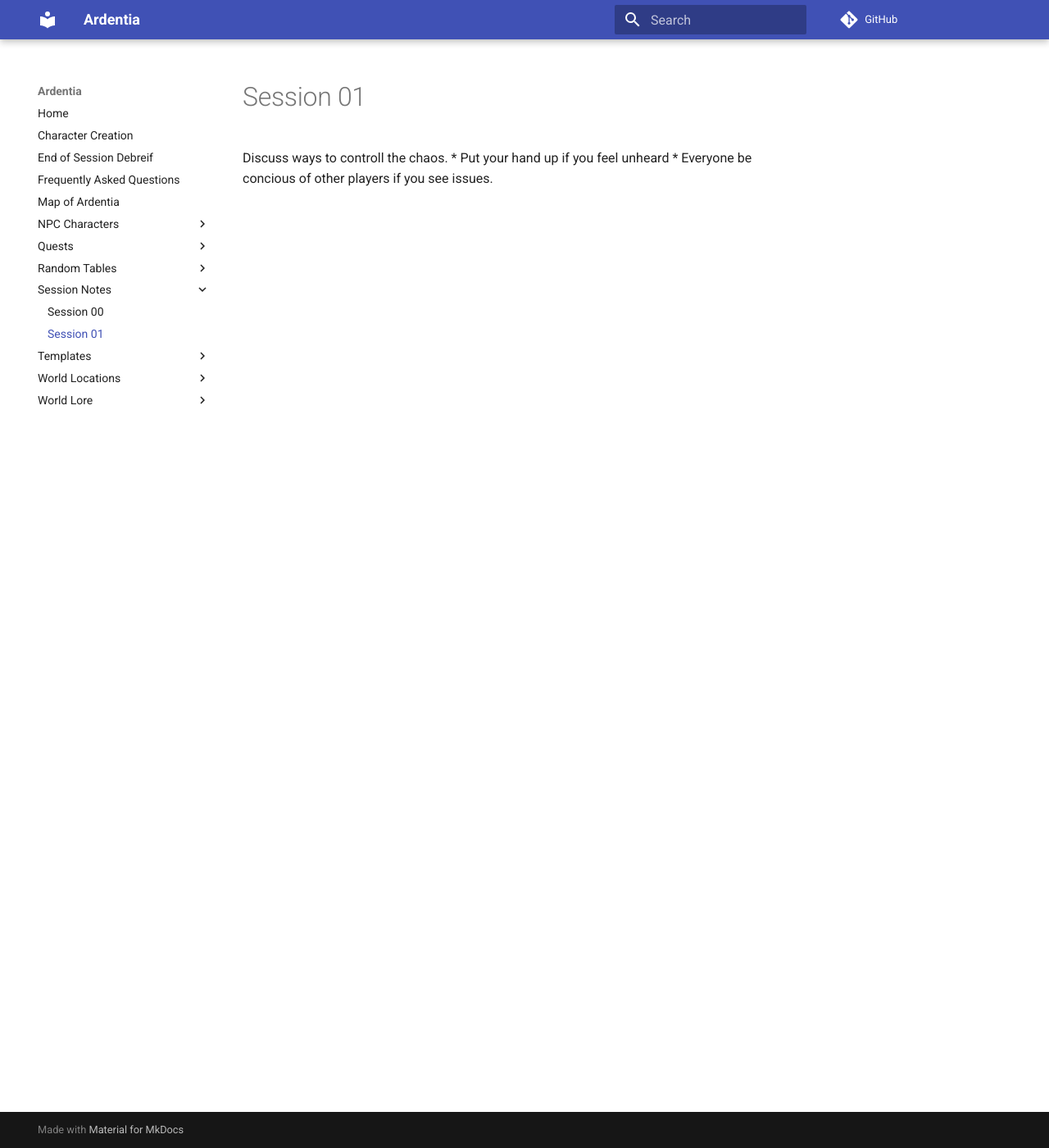
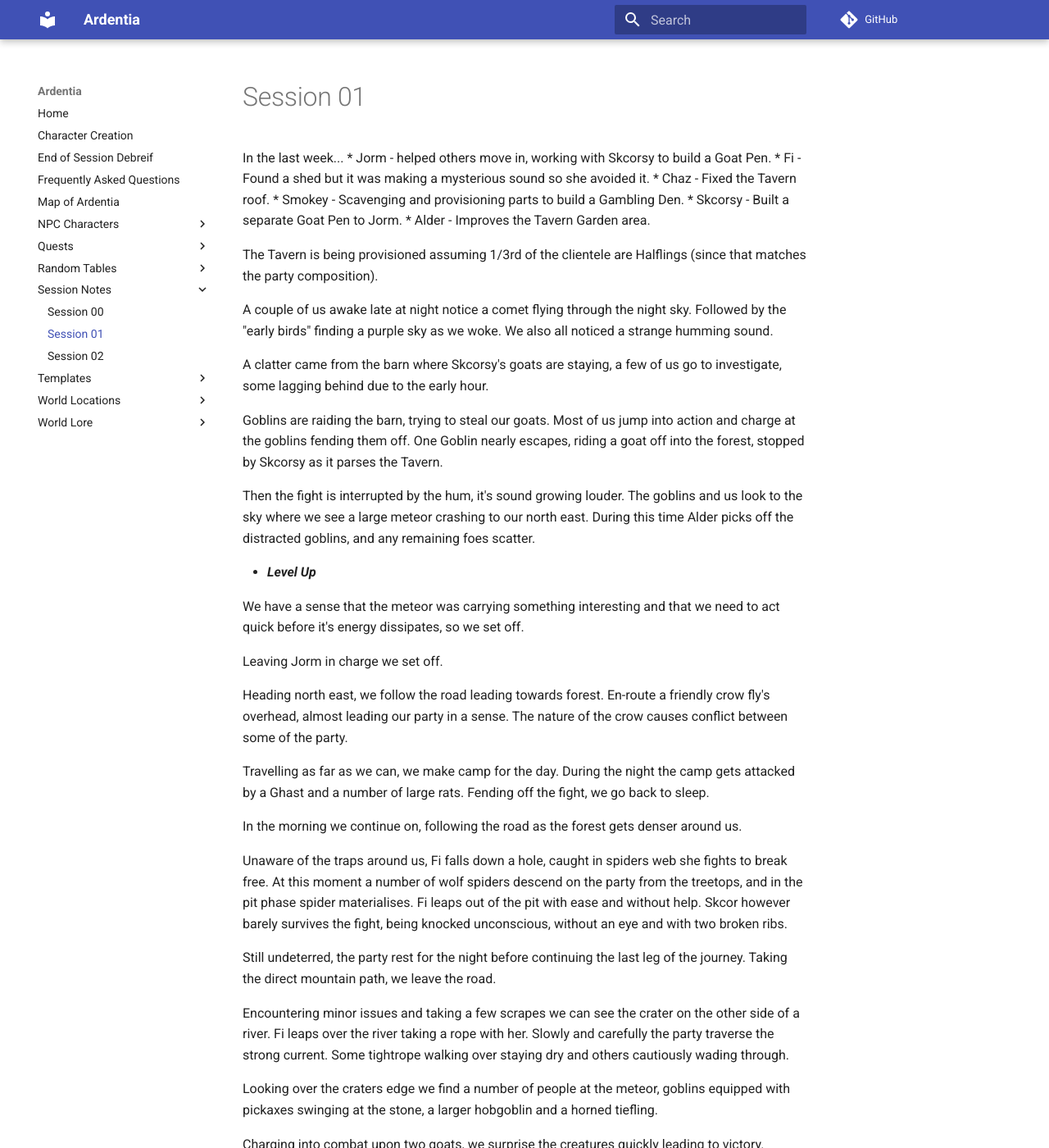
Before and after one commit to bobalob3/Ardentia, an MkDocs documentation site: the page built from ardentia/Session Notes/Session 01.md, in a window 1280 px wide and 1400 px high. Shown: the whole window at 82% size. Built offline with MkDocs 1.6.1 and Material for MkDocs 9.7.7, drawn with Linux system fonts in a browser that asks for light colours; comment, search, counter and statistics services are not loaded; some of the changed text lies outside the part shown.

Commit message:
feat: content 01 May

```diff
--- a/ardentia/Session Notes/Session 01.md
+++ b/ardentia/Session Notes/Session 01.md
@@ -1,3 +1,58 @@
-Discuss ways to controll the chaos.
-* Put your hand up if you feel unheard
-* Everyone be concious of other players if you see issues.
+In the last week...
+* Jorm - helped others move in, working with Skcorsy to build a Goat Pen.
+* Fi - Found a shed but it was making a mysterious sound so she avoided it.
+* Chaz - Fixed the Tavern roof.
+* Smokey - Scavenging and provisioning parts to build a Gambling Den.
+* Skcorsy - Built a separate Goat Pen to Jorm.
+* Alder - Improves the Tavern Garden area.
+
+The Tavern is being provisioned assuming 1/3rd of the clientele are Halflings (since that matches the party composition).
+
+A couple of us awake late at night notice a comet flying through the night sky. Followed by the "early birds" finding a purple sky as we woke. We also all noticed a strange humming sound.
+
+A clatter came from the barn where Skcorsy's goats are staying, a few of us go to investigate, some lagging behind due to the early hour.
+
+Goblins are raiding the barn, trying to steal our goats.
+Most of us jump into action and charge at the goblins fending them off.
+One Goblin nearly escapes, riding a goat off into the forest, stopped by Skcorsy as it parses the Tavern.
+
+Then the fight is interrupted by the hum, it's sound growing louder.
+The goblins and us look to the sky where we see a large meteor crashing to our north east.
+During this time Alder picks off the distracted goblins, and any remaining foes scatter.
+
+* ***Level Up***
+
+We have a sense that the meteor was carrying something interesting and that we need to act quick before it's energy dissipates, so we set off.
+
+Leaving Jorm in charge we set off.
+
+Heading north east, we follow the road leading towards forest.
+En-route a friendly crow fly's overhead, almost leading our party in a sense.
+The nature of the crow causes conflict between some of the party.
+
+Travelling as far as we can, we make camp for the day.
+During the night the camp gets attacked by a Ghast and a number of large rats.
+Fending off the fight, we go back to sleep.
+
+In the morning we continue on, following the road as the forest gets denser around us.
+
+Unaware of the traps around us, Fi falls down a hole, caught in spiders web she fights to break free.
+At this moment a number of wolf spiders descend on the party from the treetops, and in the pit phase spider materialises.
+Fi leaps out of the pit with ease and without help.
+Skcor however barely survives the fight, being knocked unconscious, without an eye and with two broken ribs.
+
+Still undeterred, the party rest for the night before continuing the last leg of the journey.
+Taking the direct mountain path, we leave the road.
+
+Encountering minor issues and taking a few scrapes we can see the crater on the other side of a river.
+Fi leaps over the river taking a rope with her. Slowly and carefully the party traverse the strong current. Some tightrope walking over staying dry and others cautiously wading through.
+
+Looking over the craters edge we find a number of people at the meteor, goblins equipped with pickaxes swinging at the stone, a larger hobgoblin and a horned tiefling.
+
+Charging into combat upon two goats, we surprise the creatures quickly leading to victory.
+
+In the rock and upon the monsters person, we each find a glowing stone and the sense of a magical power coming from inside them.
+
+
+
+**29 Apr 2023**
```
Also changed, not shown: ardentia/Session Notes/Session 02.md (added, +1 -0 lines), 2 other files.
